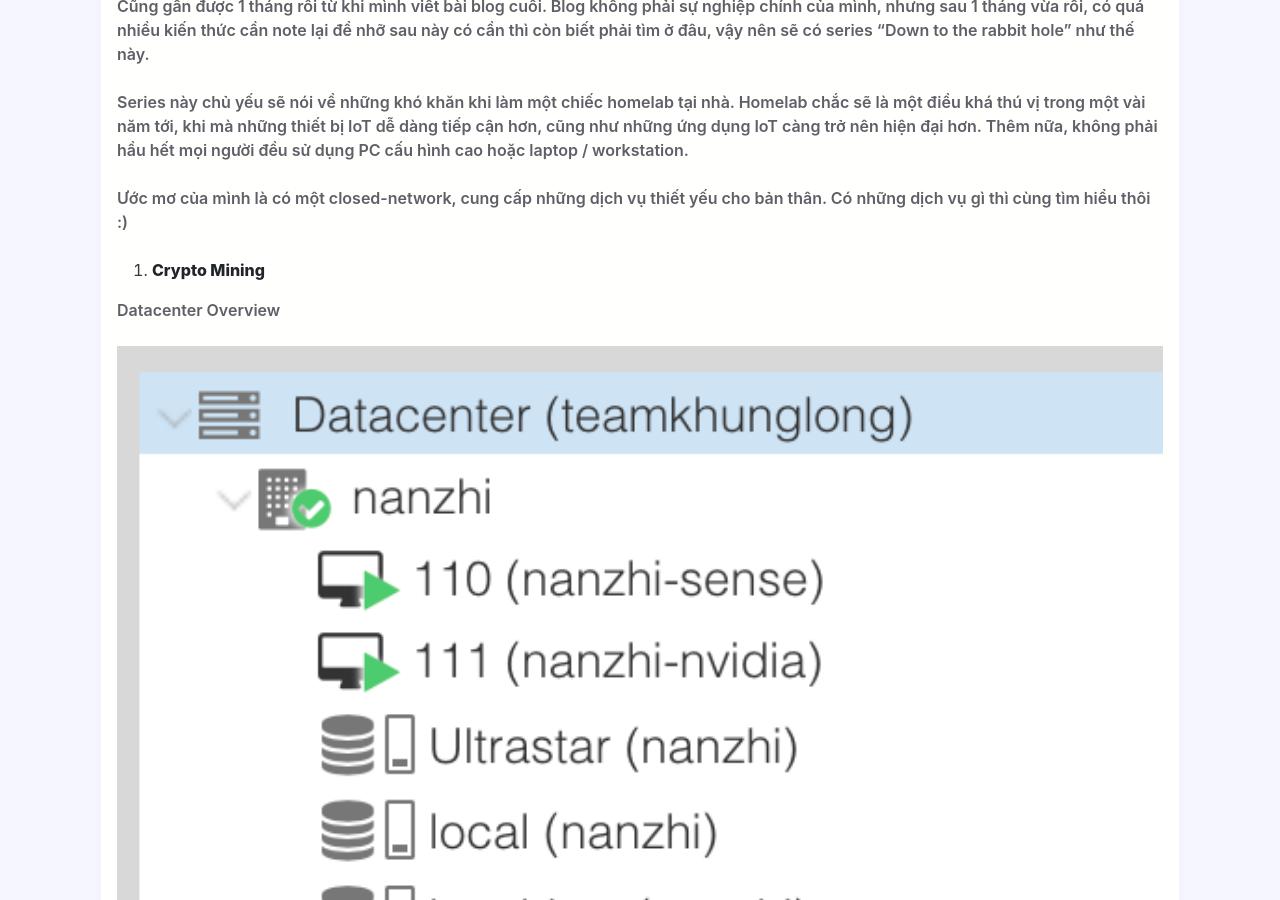
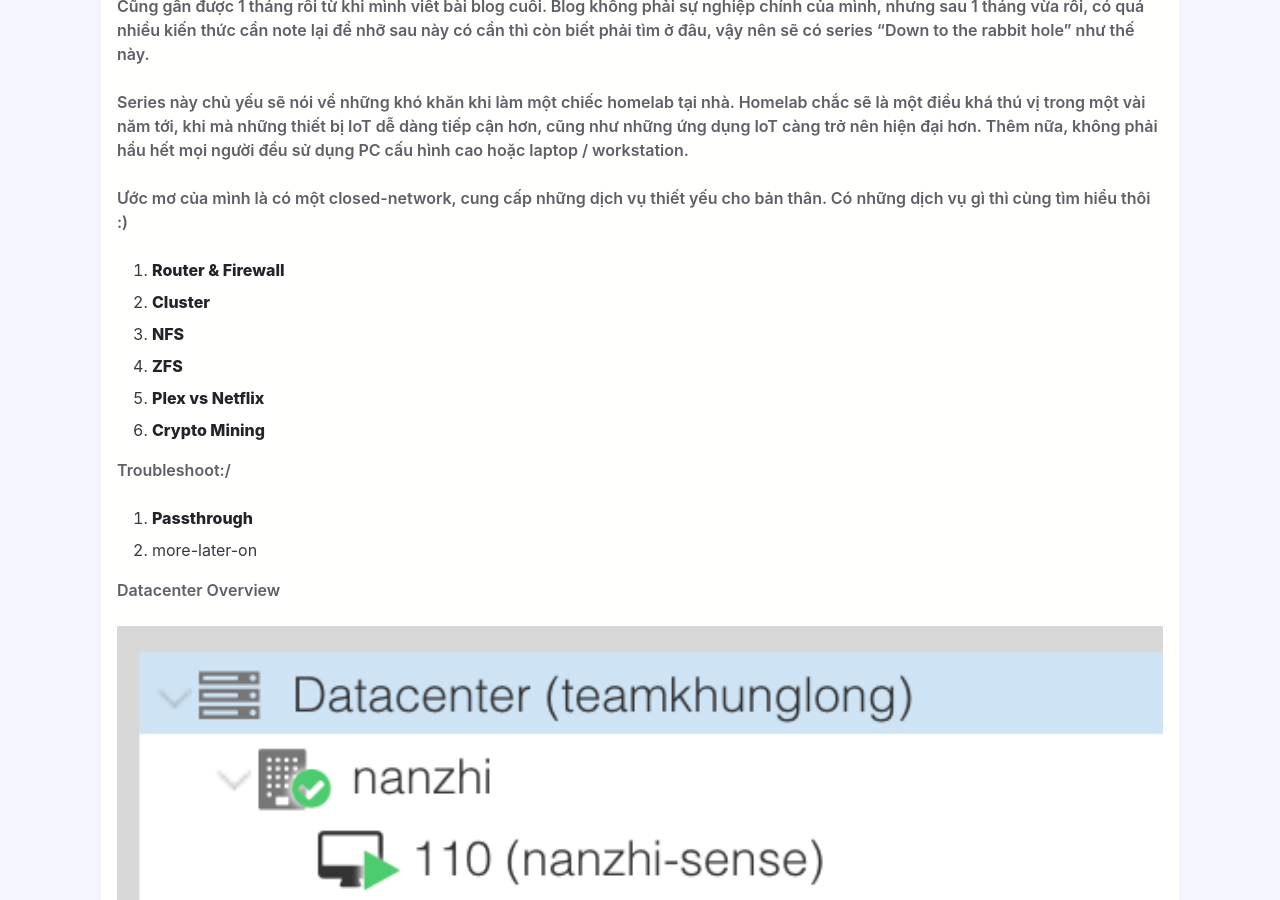
Before and after one commit to teamkhunglong/teamkhunglong.github.io, a Jekyll site: the page built from _posts/General/2021-04-26-down-to-the-rabbit-hole-101.md, in a window 1280 px wide and 900 px high, scrolled down 444 px. Built offline with Jekyll 4.4.1, drawn with Linux system fonts in a browser that asks for light colours; some web fonts are replaced; comment, search, counter and statistics services are not loaded.

Commit message:
hix :/ edit my ass

```diff
--- a/_posts/General/2021-04-26-down-to-the-rabbit-hole-101.md
+++ b/_posts/General/2021-04-26-down-to-the-rabbit-hole-101.md
@@ -13,10 +13,20 @@ Series này chủ yếu sẽ nói về những khó khăn khi làm một chiếc
 
 Ước mơ của mình là có một closed-network, cung cấp những dịch vụ thiết yếu cho bản thân. Có những dịch vụ gì thì cùng tìm hiểu thôi :)
 
-1. [Crypto Mining]({{ site.baseurl }}/hacks/crypto-mining)
+1. [Router & Firewall]({{ site.baseurl }}/hacks/opnsense-or-pfsense)
+2. [Cluster]({{ site.baseurl }}/hacks/proxmox-cluster)
+3. [NFS]({{ site.baseurl }}/hacks/synology-on-the-cheap)
+4. [ZFS]({{ site.baseurl }}/hacks/how-to-get-19GBps-read)
+5. [Plex vs Netflix]({{ site.baseurl }}/hacks/how-to-get-19GBps-read)
+6. [Crypto Mining]({{ site.baseurl }}/hacks/crypto-mining)
+
+Troubleshoot:/
+
+1. [Passthrough]({{ site.baseurl }}/hacks/proxmox-pci-passthrough-in-my-ass)
+2. more-later-on
 
 Datacenter Overview
 
-![][1]{:height="100%" width="100%"}
+![][1]{:height="50%" width="100%"}
 
 [1]: {{ site.baseurl }}/assets/2021/04/DC-overview.png "Datacenter Overview"
```
